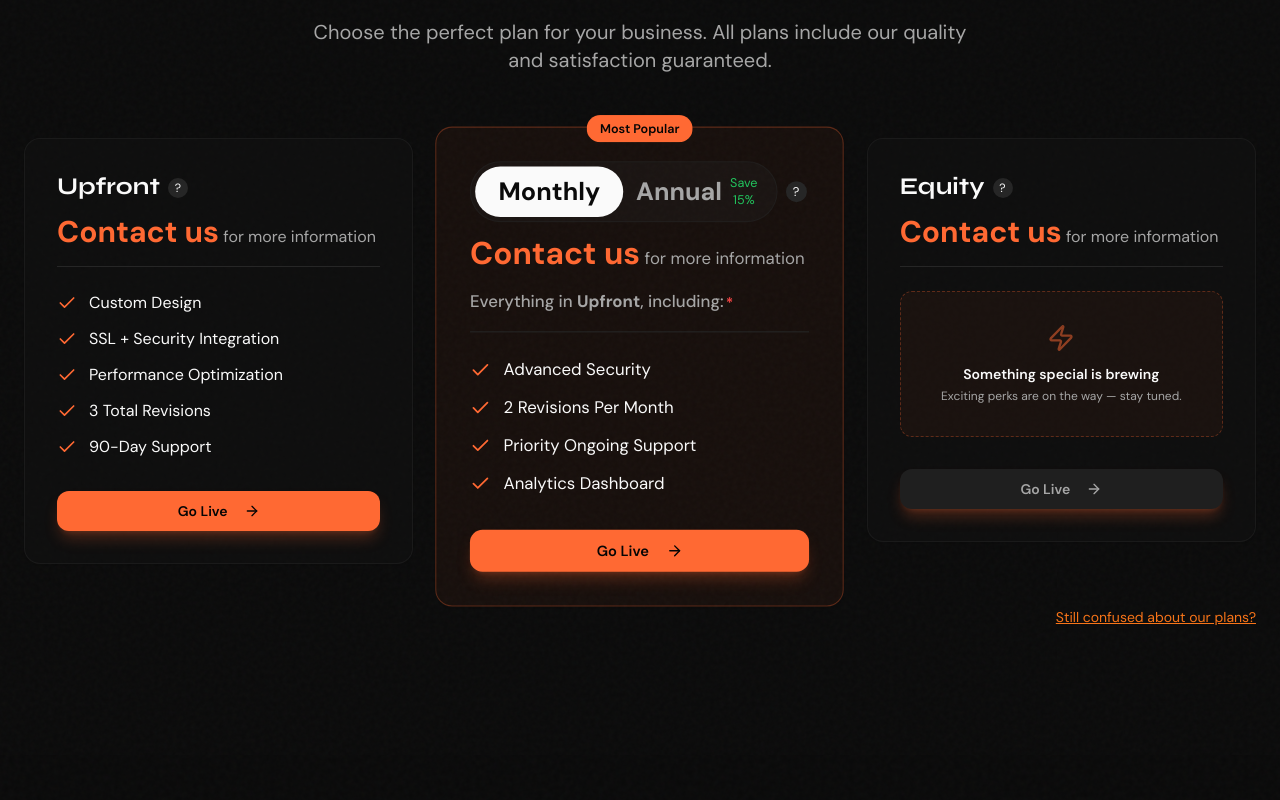
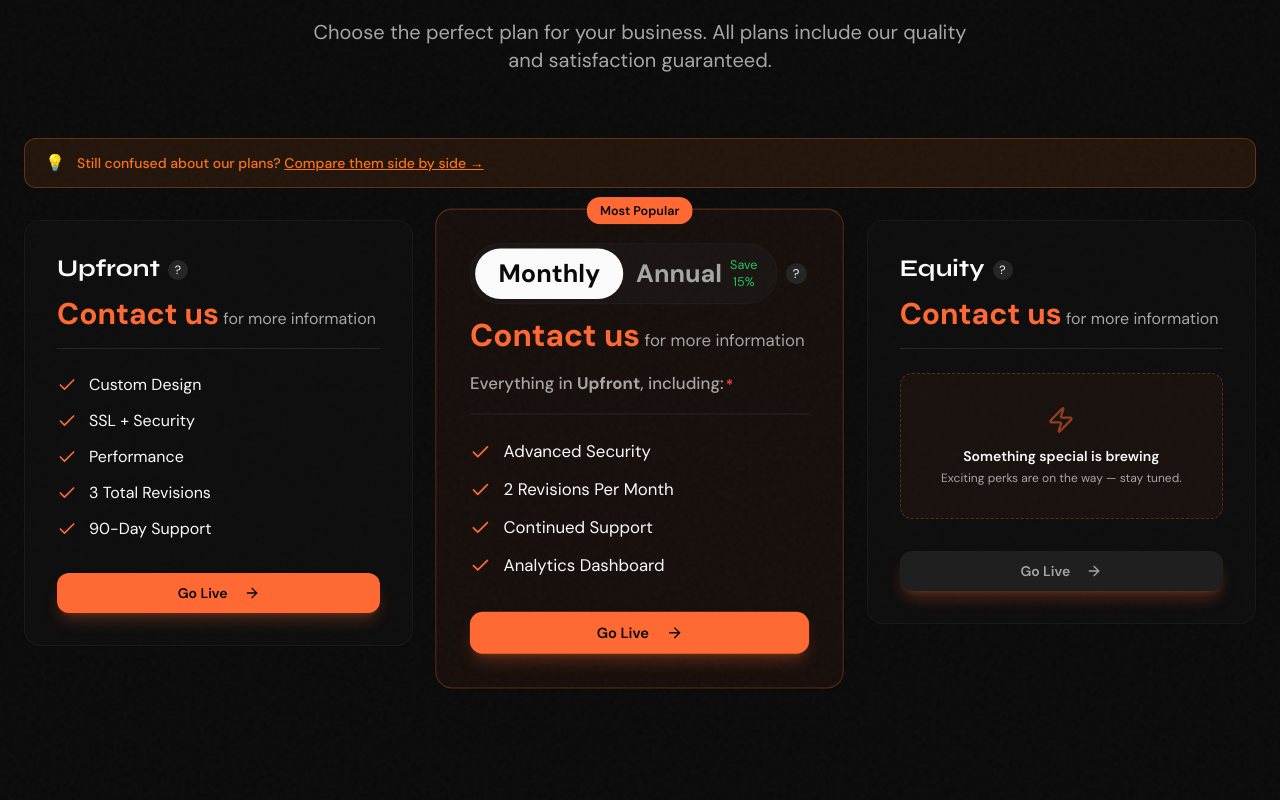
Before and after one commit to matrixfrr/GimmeASite, a Next.js app: page / in a window 1280 px wide. Shown: the part 3760-4560 px from the top of the page. Built offline with nearby package versions, Linux system fonts and the light colour scheme.

Commit message:
Banner between subtitle+cards, perk renames, annual card fixes, table updates

```diff
--- a/src/app/page.tsx
+++ b/src/app/page.tsx
@@ -543,8 +543,8 @@ function PricingSection({ onOpenPayment }: { onOpenPayment: (plan: "one-time" |
       description: "",
       features: [
         "Custom Design",
-        "SSL + Security Integration",
-        "Performance Optimization",
+        "SSL + Security",
+        "Performance",
         "3 Total Revisions",
         "90-Day Support",
       ],
@@ -558,7 +558,7 @@ function PricingSection({ onOpenPayment }: { onOpenPayment: (plan: "one-time" |
       features: [
         "Advanced Security",
         "2 Revisions Per Month",
-        "Priority Ongoing Support",
+        "Continued Support",
         "Analytics Dashboard",
       ],
       popular: true,
@@ -589,6 +589,15 @@ function PricingSection({ onOpenPayment }: { onOpenPayment: (plan: "one-time" |
             Choose the perfect plan for your business. All plans include our quality and satisfaction guaranteed.
           </p>
         </div>
+
+        <button
+          type="button"
+          onClick={() => setShowComparePopup(true)}
+          className="w-full flex items-center gap-3 bg-orange-500/10 border border-orange-500/30 rounded-xl px-5 py-3 mb-8 hover:bg-orange-500/15 transition-colors text-left"
+        >
+          <span className="text-orange-500 text-base flex-shrink-0">💡</span>
+          <span className="text-sm font-medium text-orange-500">Still confused about our plans? <span className="underline">Compare them side by side →</span></span>
+        </button>
 
         <div className="grid md:grid-cols-3 gap-8 items-start">
           {plans.map((plan) => (
@@ -676,7 +685,7 @@ function PricingSection({ onOpenPayment }: { onOpenPayment: (plan: "one-time" |
               {plan.features.length > 0 || plan.name === "Monthly" ? (
                 <div className="space-y-3 mb-8">
                   {(plan.name === "Monthly" && monthlyBilling === "annual"
-                    ? [...plan.features.filter((f: string) => !["Advanced Security", "Priority Ongoing Support", "Analytics Dashboard", "2 Revisions Per Month"].includes(f)), "Unlimited Revisions", "__sub__Full Redesigns", "Subdomain Configuration", "Real-Time Analytics"]
+                    ? [...plan.features.filter((f: string) => !["Advanced Security", "Continued Support", "Analytics Dashboard", "2 Revisions Per Month"].includes(f)), "Unlimited Revisions", "__sub__Full Redesigns", "VIP Priority Support", "Subdomain Configuration"]
                     : plan.features
                   ).map((feature: string) => (
                     feature.startsWith("__sub__") ? (
@@ -723,15 +732,6 @@ function PricingSection({ onOpenPayment }: { onOpenPayment: (plan: "one-time" |
             </Card>
           ))}
         </div>
-        <div className="flex justify-end mt-3">
-          <button
-            type="button"
-            onClick={() => setShowComparePopup(true)}
-            className="text-sm text-orange-500 underline hover:text-orange-400 transition-colors"
-          >
-            Still confused about our plans?
-          </button>
-        </div>
 
         {showComingSoon && (
           <div className="fixed inset-0 z-50 flex items-center justify-center">
@@ -792,16 +792,16 @@ function PricingSection({ onOpenPayment }: { onOpenPayment: (plan: "one-time" |
                 <tbody className="divide-y divide-border/40">
                   {([
                     { perk: "Custom Design", up: true, mo: true, hy: true, an: true },
-                    { perk: "SSL + Security Integration", up: true, mo: true, hy: true, an: true },
-                    { perk: "Performance Optimization", up: true, mo: true, hy: true, an: true },
+                    { perk: "SSL Certified", up: true, mo: true, hy: true, an: true },
+                    { perk: "Performance", up: true, mo: true, hy: true, an: true },
+                    { perk: "Security", up: true, mo: true, hy: true, an: true },
                     { perk: "Revisions", up: "3", mo: "2/month", hy: "2/month", an: "∞" },
                     { perk: "Support", up: "90 Days", mo: "∞", hy: "∞", an: "∞⚡" },
-                    { perk: "Advanced Security", up: false, mo: true, hy: true, an: true },
                     { perk: "Analytics Dashboard", up: false, mo: true, hy: true, an: true },
-                    { perk: "Discounted Monthly", up: false, mo: false, hy: true, an: true },
+                    { perk: "Monthly Discount", up: false, mo: false, hy: true, an: true },
                     { perk: "Full Redesigns", up: false, mo: false, hy: false, an: true },
+                    { perk: "VIP Priority Support", up: false, mo: false, hy: false, an: true },
                     { perk: "Subdomain Configuration", up: false, mo: false, hy: false, an: true },
-                    { perk: "Real-Time Analytics", up: false, mo: false, hy: false, an: true },
                   ] as { perk: string; up: boolean | string; mo: boolean | string; hy: boolean | string; an: boolean | string }[]).map(({ perk, up, mo, hy, an }) => {
                     const cell = (v: boolean | string) => typeof v === "string"
                       ? <span className="text-xs font-semibold text-foreground">{v}</span>
```
